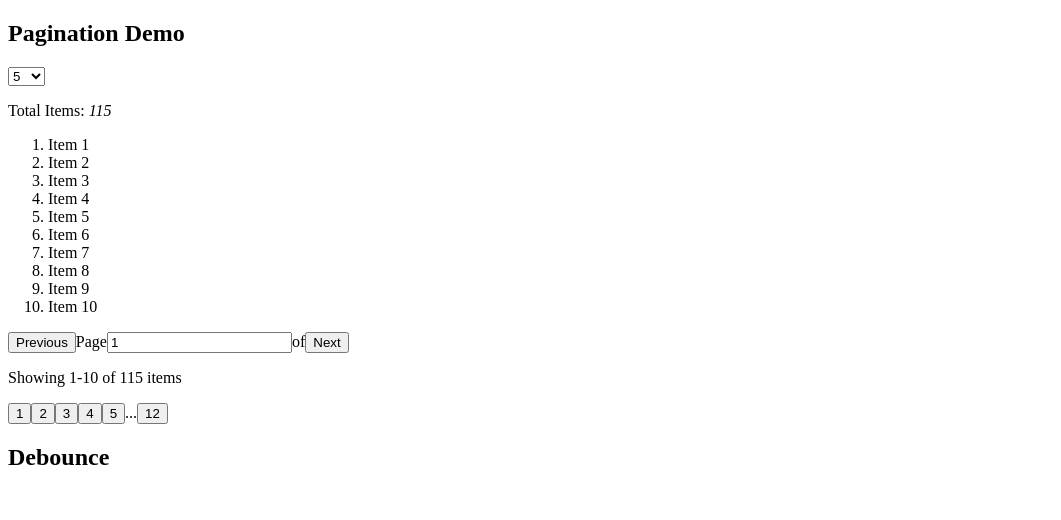
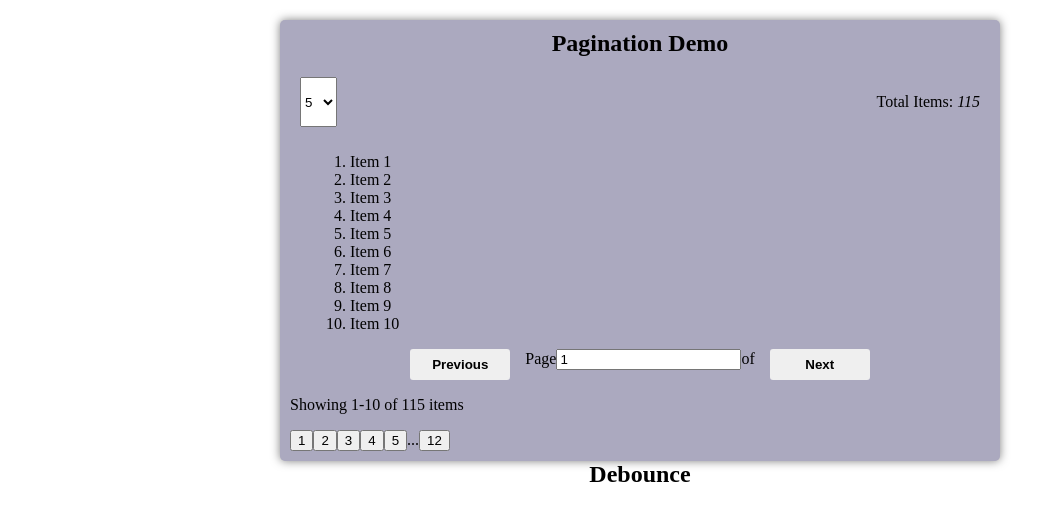
Before and after one commit to vbolden/Custom-hooks-lab3, a React (Vite) app: page / in a window 1280 px wide. Shown: the top 520 px of the page, without its empty margins (0-1061 px from the left). Built offline with nearby package versions, Linux system fonts and the light colour scheme.

Commit message:
added styling to pagination demo

```diff
--- a/src/App.css
+++ b/src/App.css
@@ -0,0 +1,53 @@
+body {
+    padding: 0;
+    margin: 0;
+    box-sizing: border-box;
+}
+
+.pagination {
+    width: 700px;
+    height: max-content;
+    background-color: #ABA9BF;
+    margin: 0 auto;
+    border-radius: 5px;
+    box-shadow: 0 0 10px rgba(0, 0, 0, 0.5);
+    padding: 10px;
+    margin-top: 20px;
+}
+
+h2 {
+    margin: 0;
+    text-align: center;
+}
+
+.items {
+    display: flex;
+    justify-content: space-between;
+    padding: 10px;
+    margin: 10px 0;
+}
+
+.items-list {
+    padding: 0 20px;
+    margin: 10px 0;
+}
+
+.page-controls {
+    display: flex;
+    justify-content: center;
+    /* justify-content: space-around; */
+    gap: 15px;
+    margin: 15px 0;
+}
+
+.page-controls button {
+    padding: 8px 20px;
+    font-weight: bold;
+    border: none;
+    border-radius: 3px;
+    width: 100px;
+}
+
+#page-select {
+    width: 35px;
+}
```
